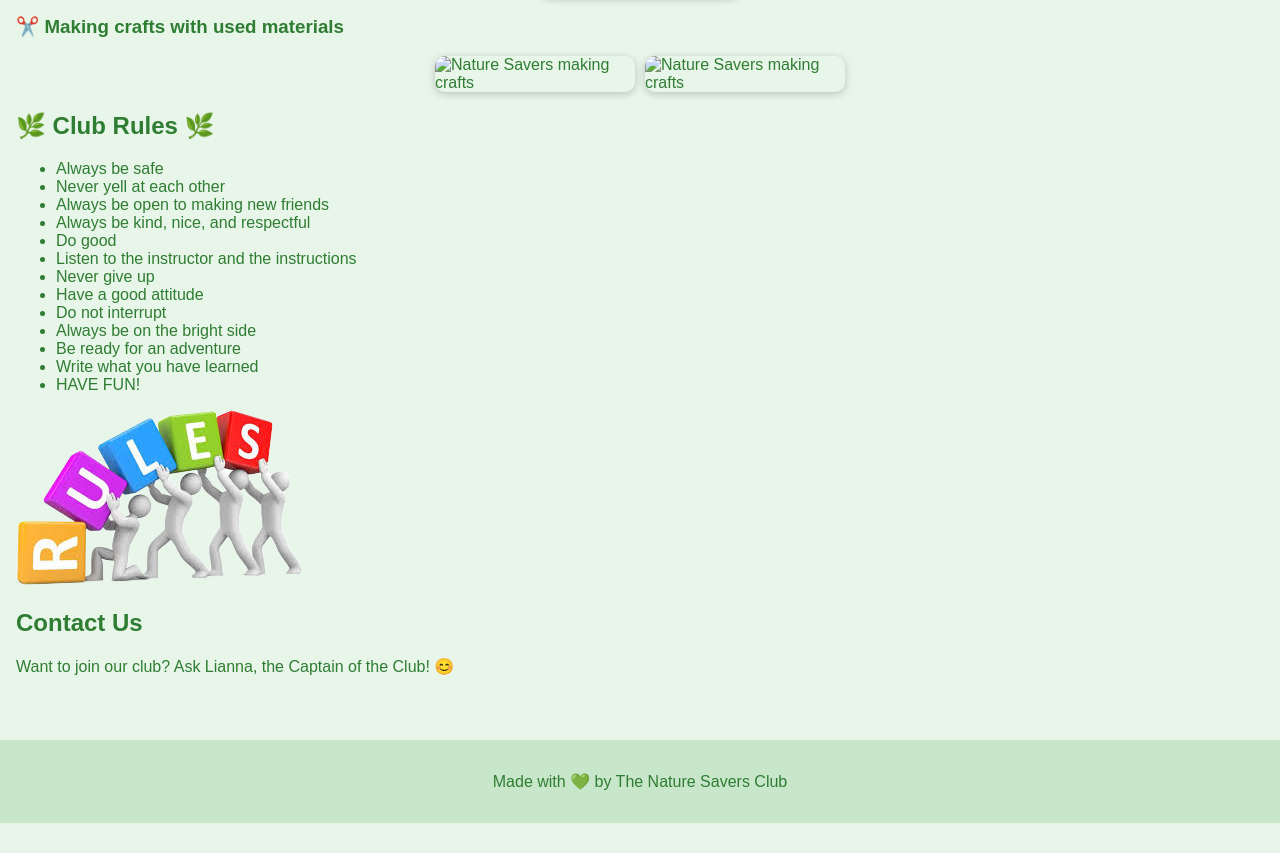
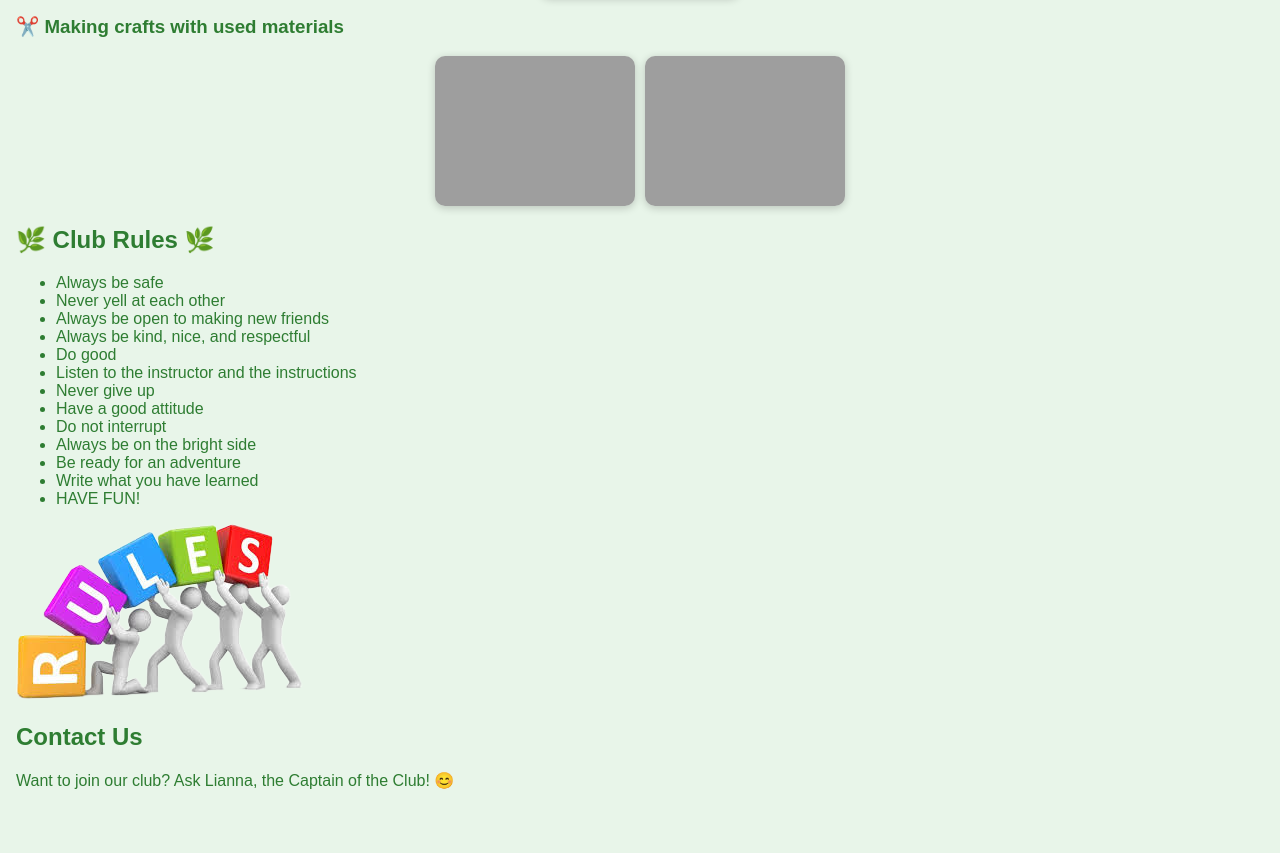
Before and after one commit to liannafarhadi/NatureSaver, a plain HTML site: page index.html in a window 1280 px wide. Shown: the part 1068-1921 px from the top of the page. Before the commit the page ends 1891 px from the top, so only its background shows below. Drawn offline with Linux system fonts and the light colour scheme; the site is published under a folder, as on GitHub Pages, so addresses that start at the root find nothing.

Commit message:
Update index.html

```diff
--- a/index.html
+++ b/index.html
@@ -54,8 +54,8 @@
   <div class="photo-group">
     <h3>✂️ Making crafts with used materials</h3>
     <div class="gallery">
-      <img src="/crafts/IMG1.jpeg" alt="Nature Savers making crafts">
-      <img src="/crafts/IMG2.jpeg" alt="Nature Savers making crafts">
+      <img src="./crafts/IMG1.jpeg" alt="Nature Savers making crafts">
+      <img src="./crafts/IMG2.jpeg" alt="Nature Savers making crafts">
     </div>
   </div>
 </section>
```
